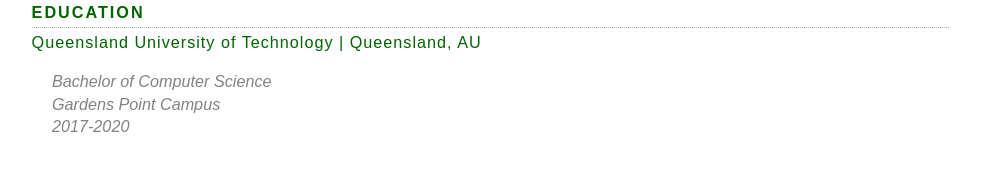
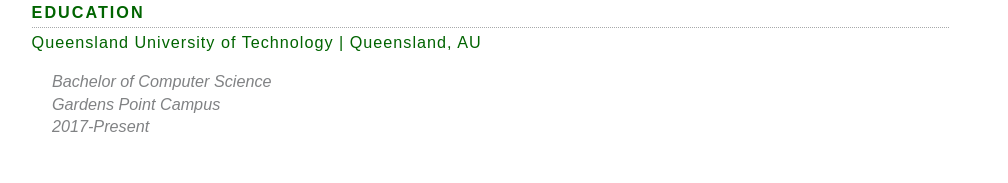
Before and after one commit to lreynolds188/Portfolio, a Next.js app: page /resume in a window 1280 px wide. Shown: the part 765-948 px from the top of the page, without its empty margins (99-1107 px from the left). Built offline with nearby package versions, Linux system fonts and the light colour scheme.

Commit message:
Update resume.js

```diff
--- a/pages/resume.js
+++ b/pages/resume.js
@@ -28,7 +28,7 @@
 
           <h2 className={styles.categoryHeaders}>Education</h2><hr />
           <a className={styles.primaryTitles} href="http://qut.edu.au" target="_blank">Queensland University of Technology | Queensland, AU</a>
-          <p className={styles.categoryDetails}>Bachelor of Computer Science<br/>Gardens Point Campus<br/>2017-2020</p>
+          <p className={styles.categoryDetails}>Bachelor of Computer Science<br/>Gardens Point Campus<br/>2017-Present</p>
           <br />
           <a className={styles.primaryTitles} href="http://tafebrisbane.edu.au" target="_blank">Tafe Queensland | Queensland, AU</a>
           <p className={styles.categoryDetails}>Diploma of Software Development<br/>Loganlea Campus<br/>2016</p>
```
